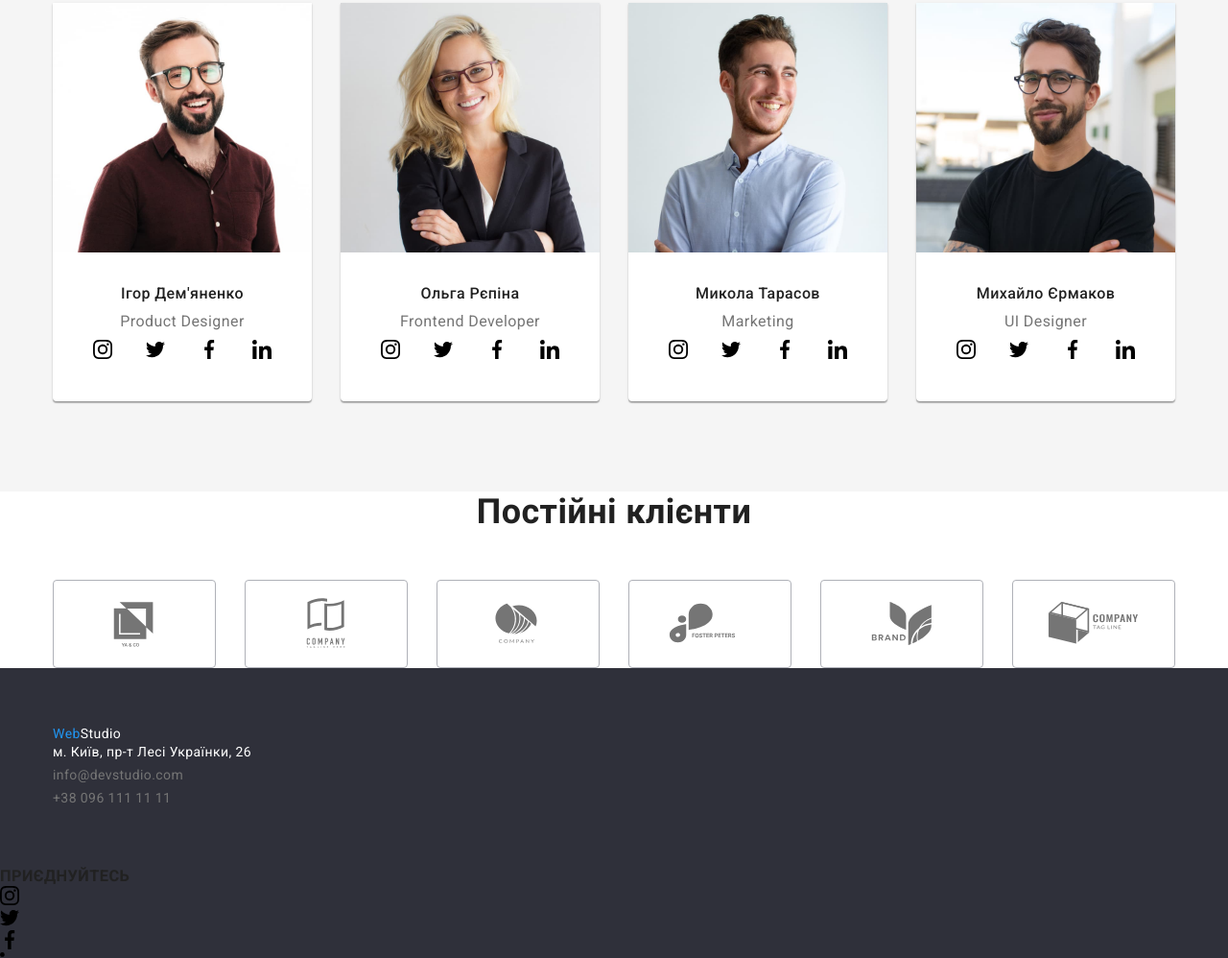
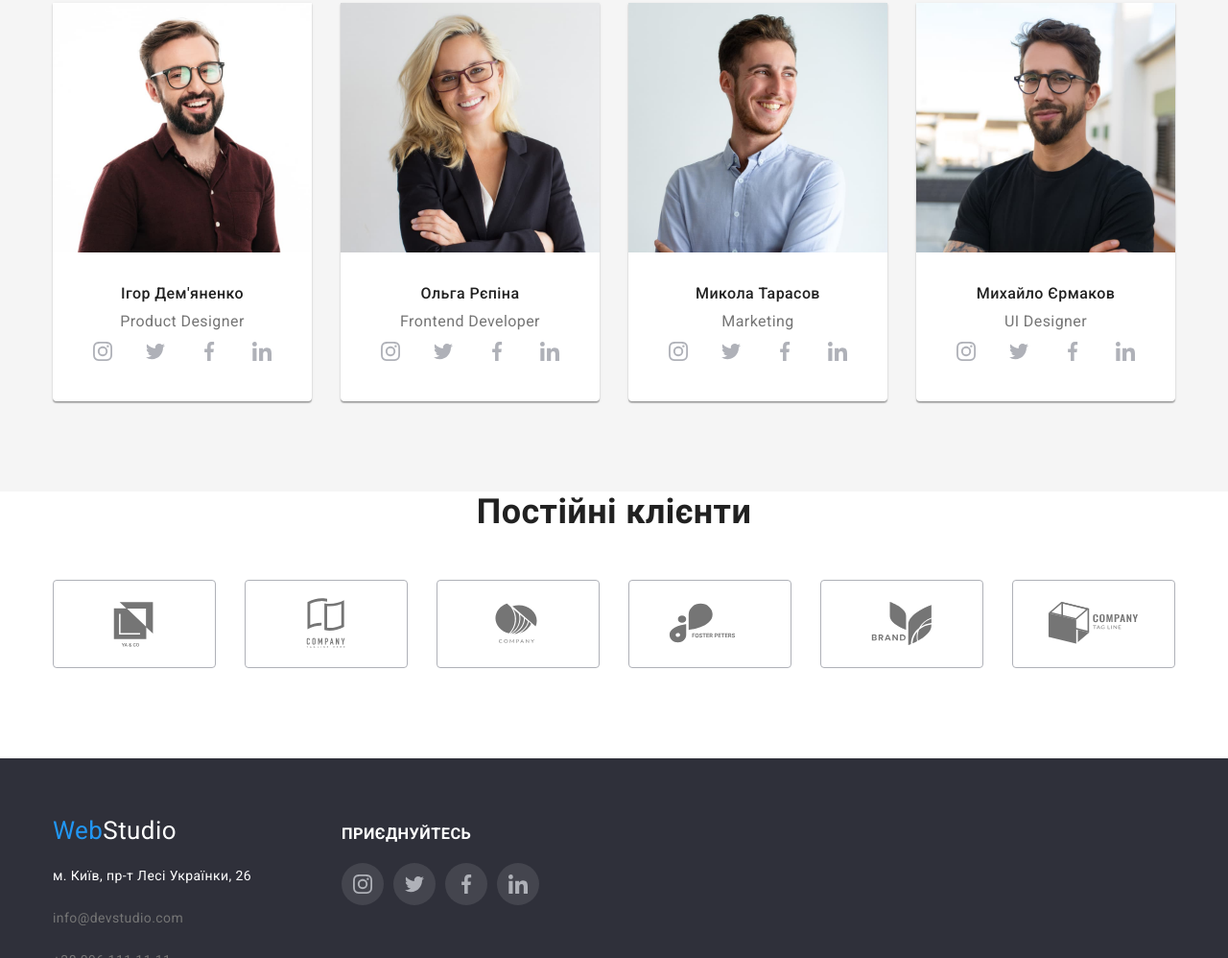
Before and after one commit to NataNow/goit-markup-hw-04, a plain HTML site: page index.html in a window 1280 px wide. Shown: the part 1802-2800 px from the top of the page at 96% size. Drawn offline with nearby package versions, Linux system fonts and the light colour scheme.

Commit message:
icons-svg

```diff
--- a/css/styles.css
+++ b/css/styles.css
@@ -153,8 +153,12 @@ html {
   letter-spacing: 0.02em;
   color: inherit;
 }
-
+.contact-icons {
+  margin-right: 10px;
+}
 .contact-link {
+  display: flex;
+  align-items: center;
   color: var(--title-list-text-color);
   font-weight: 500;
 }
@@ -337,15 +341,31 @@ html {
   justify-content: space-between;
   align-items: center;
 }
-.team-social {
+
+.social-link {
   display: flex;
   justify-content: center;
   align-items: center;
   width: 44px;
   height: 44px;
+  border-radius: 50%;
 }
 
+.social-link:hover,
+.social-link:focus {
+  background-color: var(--accent-text-color);
+}
+.team-icon {
+  fill: #afb1b8;
+}
+.social-link:hover .team-icon,
+.social-link:focus .team-icon {
+  fill: var(--primary-bg-color);
+}
 /* section cliens*/
+.clients {
+  padding-bottom: 94px;
+}
 .clients-title {
   display: flex;
   justify-content: space-between;
@@ -385,15 +405,13 @@ html {
   fill: currentColor;
 }
 /*footer*/
-.footer-name {
-  width: 145px;
-  padding-bottom: 9px;
-}
 
 .footer {
   background-color: var(--footer-bg-color);
 }
 .footer .container {
+  display: flex;
+  align-items: baseline;
   padding-top: 60px;
   padding-bottom: 60px;
 }
@@ -412,8 +430,63 @@ html {
   font-style: normal;
   list-style: none;
   width: 231px;
+  margin-top: 20px;
+  margin-right: 70px;
 }
 
+.footer-link {
+  display: flex;
+  justify-content: center;
+  align-items: center;
+  width: 44px;
+  height: 44px;
+  border-radius: 50%;
+  background: rgba(255, 255, 255, 0.1);
+}
+
+.footer-link:hover,
+.footer-link:focus {
+  background-color: var(--accent-text-color);
+}
+.footer-icons {
+  fill: #afb1b8;
+}
+.footer-link:hover .footer-icons,
+.footer-link:focus .footer-icons {
+  fill: var(--primary-bg-color);
+}
+
+.footer-nav {
+  color: var(--primary-bg-color);
+}
+
+.footer-nav-social {
+  margin-top: 20px;
+}
+.footer-name {
+  font-size: 26px;
+  line-height: calc(31 / 26);
+  width: 145px;
+  margin-bottom: 9px;
+}
+
+.footer-wapper {
+  margin-right: 10px;
+  width: 44px;
+  height: 44px;
+}
+
+.footer-nav-social {
+  display: flex;
+  justify-content: center;
+  align-items: center;
+}
+
+.footer-icons {
+  display: flex;
+  justify-content: center;
+  align-items: center;
+}
 .location {
   color: var(--primary-bg-color);
   text-decoration: none;
--- a/index.html
+++ b/index.html
@@ -33,21 +33,19 @@
       <ul class="contact-list">
         <div class="">
           <li class="contact-item">
-            <svg width="16" height="12">
+            <a class="contact-link" href="mailto:info@devstudio.com">
+              <svg class="contact-icons" width="16" height="12">
                 <use href="./img/icons.svg#icon-mail"></use>
               </svg>
-            <a class="contact-link" href="mailto:info@devstudio.com">info@devstudio.com</a>
-            <svg width="13.33" height="16">
-              <use href="./img/icons.svg#icon-finger-2"></use>
-            </svg>
+              info@devstudio.com</a>
         </div>
         </li>
         <li>
-          <a href=""></a>
-          <svg width="10" height="16">
+          <a class="contact-link" href="tel:+380961111111">
+            <svg class="contact-icons" width="10" height="16">
               <use href="./img/icons.svg#icon-phone"></use>
             </svg>
-          <a class="contact-link" href="tel:+380961111111">+38 096 111 11 11</a>
+            +38 096 111 11 11</a>
         </li>
       </ul>
     </div>
@@ -143,29 +141,29 @@
               <h3 class="team-name team-list">Ігор Дем'яненко</h3>
               <p class="team-position position-list">Product Designer</p>
               <ul class="team-link">
-                <li class="team-social">
-                  <a href="https://www.instagram.com/">
+                <li>
+                  <a class="social-link" href="https://www.instagram.com/">
                     <svg class="team-icon" width="20" height="20">
                       <use href="./img/icons.svg#icon-instagram-2"></use>
                     </svg>
                   </a>
                 </li>
-                <li class="team-social">
-                  <a href="https://www.twitter.com/">
+                <li>
+                  <a class="social-link" href="https://www.twitter.com/">
                     <svg class="team-icon" width="20" height="20">
                       <use href="./img/icons.svg#icon-twitter-1"></use>
                     </svg>
                   </a>
                 </li>
-                <li class="team-social">
-                  <a href="https://www.facebook.com/">
+                <li>
+                  <a class="social-link" href="https://www.facebook.com/">
                     <svg class="team-icon" width="20" height="20">
                       <use href="./img/icons.svg#icon-facebook-1"></use>
                     </svg>
                   </a>
                 </li>
-                <li class="team-social">
-                  <a href="https://www.linkedin.com/">
+                <li>
+                  <a class="social-link" href="https://www.linkedin.com/">
                     <svg class="team-icon" width="20" height="20">
                       <use href="./img/icons.svg#icon-linkedin-1"></use>
                     </svg>
@@ -181,28 +179,28 @@
               <p class="team-position position-list">Frontend Developer</p>
               <ul class="team-link">
                 <li class="team-social">
-                  <a href="https://www.instagram.com/">
+                  <a class="social-link" href="https://www.instagram.com/">
                     <svg class="team-icon" width="20" height="20">
                       <use href="./img/icons.svg#icon-instagram-2"></use>
                     </svg>
                   </a>
                 </li>
                 <li class="team-social">
-                  <a href="https://www.twitter.com/">
+                  <a class="social-link" href="https://www.twitter.com/">
                     <svg class="team-icon" width="20" height="20">
                       <use href="./img/icons.svg#icon-twitter-1"></use>
                     </svg>
                   </a>
                 </li>
                 <li class="team-social">
-                  <a href="https://www.facebook.com/">
+                  <a class="social-link" href="https://www.facebook.com/">
                     <svg class="team-icon" width="20" height="20">
                       <use href="./img/icons.svg#icon-facebook-1"></use>
                     </svg>
                   </a>
                 </li>
                 <li class="team-social">
-                  <a href="https://www.linkedin.com/">
+                  <a class="social-link" href="https://www.linkedin.com/">
                     <svg class="team-icon" width="20" height="20">
                       <use href="./img/icons.svg#icon-linkedin-1"></use>
                     </svg>
@@ -218,28 +216,28 @@
               <p class="team-position position-list">Marketing</p>
               <ul class="team-link">
                 <li class="team-social">
-                  <a href="https://www.instagram.com/">
+                  <a class="social-link" href="https://www.instagram.com/">
                     <svg class="team-icon" width="20" height="20">
                       <use href="./img/icons.svg#icon-instagram-2"></use>
                     </svg>
                   </a>
                 </li>
                 <li class="team-social">
-                  <a href="https://www.twitter.com/">
+                  <a class="social-link" href="https://www.twitter.com/">
                     <svg class="team-icon" width="20" height="20">
                       <use href="./img/icons.svg#icon-twitter-1"></use>
                     </svg>
                   </a>
                 </li>
                 <li class="team-social">
-                  <a href="https://www.facebook.com/">
+                  <a class="social-link" href="https://www.facebook.com/">
                     <svg class="team-icon" width="20" height="20">
                       <use href="./img/icons.svg#icon-facebook-1"></use>
                     </svg>
                   </a>
                 </li>
                 <li class="team-social">
-                  <a href="https://www.linkedin.com/">
+                  <a class="social-link" href="https://www.linkedin.com/">
                     <svg class="team-icon" width="20" height="20">
                       <use href="./img/icons.svg#icon-linkedin-1"></use>
                     </svg>
@@ -255,28 +253,28 @@
               <p class="team-position position-list">UI Designer</p>
               <ul class="team-link">
                 <li class="team-social">
-                  <a href="https://www.instagram.com/">
+                  <a class="social-link" href="https://www.instagram.com/">
                     <svg class="team-icon" width="20" height="20">
                       <use href="./img/icons.svg#icon-instagram-2"></use>
                     </svg>
                   </a>
                 </li>
                 <li class="team-social">
-                  <a href="https://www.twitter.com/">
+                  <a class="social-link" href="https://www.twitter.com/">
                     <svg class="team-icon" width="20" height="20">
                       <use href="./img/icons.svg#icon-twitter-1"></use>
                     </svg>
                   </a>
                 </li>
                 <li class="team-social">
-                  <a href="https://www.facebook.com/">
+                  <a class="social-link" href="https://www.facebook.com/">
                     <svg class="team-icon" width="20" height="20">
                       <use href="./img/icons.svg#icon-facebook-1"></use>
                     </svg>
                   </a>
                 </li>
                 <li class="team-social">
-                  <a href="https://www.linkedin.com/">
+                  <a class="social-link" href="https://www.linkedin.com/">
                     <svg class="team-icon" width="20" height="20">
                       <use href="./img/icons.svg#icon-linkedin-1"></use>
                     </svg>
@@ -342,6 +340,7 @@
 
   <footer class="footer">
     <div class="container">
+      <div>
         <a class="footer-name" href="./index.html" class="logo-link"><span class="accent">Web</span><span
             class="logo-footer">Studio</span></a>
         <address>
@@ -359,39 +358,40 @@
           </ul>
         </address>
       </div>
-    <div>
+      <div class="footer-nav">
         <h3>ПРИЄДНУЙТЕСЬ</h3>
-      <ul>
-        <li>
-          <a href="https://www.instagram.com/">
-            <svg class="team-icon" width="20" height="20">
+        <ul class="footer-nav-social">
+          <li class="footer-wapper">
+            <a class="footer-link"href="https://www.instagram.com/">
+              <svg class="footer-icons" width="20" height="20">
                 <use href="./img/icons.svg#icon-instagram-2"></use>
               </svg>
             </a>
           </li>
-        <li>
-          <a href="https://www.twitter.com/">
-            <svg class="" width="20" height="20">
+          <li class="footer-wapper">
+            <a class="footer-link" href="https://www.twitter.com/">
+              <svg class="footer-icons" width="20" height="20">
                 <use href="./img/icons.svg#icon-twitter-1"></use>
               </svg>
             </a>
           </li>
-        <li>
-          <a href="https://www.facebook.com/">
-            <svg class="" width="20" height="20">
+          <li class="footer-wapper">
+            <a class="footer-link" href="https://www.facebook.com/">
+              <svg class="footer-icons" width="20" height="20">
                 <use href="./img/icons.svg#icon-facebook-1"></use>
               </svg>
             </a>
           </li>
-        <li>
-          <a href="https://www.linkedin.com/">
-            <svg class="" width="20" height="20">
+          <li class="footer-wapper">
+            <a class="footer-link" href="https://www.linkedin.com/">
+              <svg class="footer-icons" width="20" height="20">
                 <use href="./img/icons.svg#icon-linkedin-1"></use>
               </svg>
             </a>
           </li>
         </ul>
       </div>
+    </div>
   </footer>
 </body>
 
```
Lines whose indentation alone changed are shown as unchanged.
